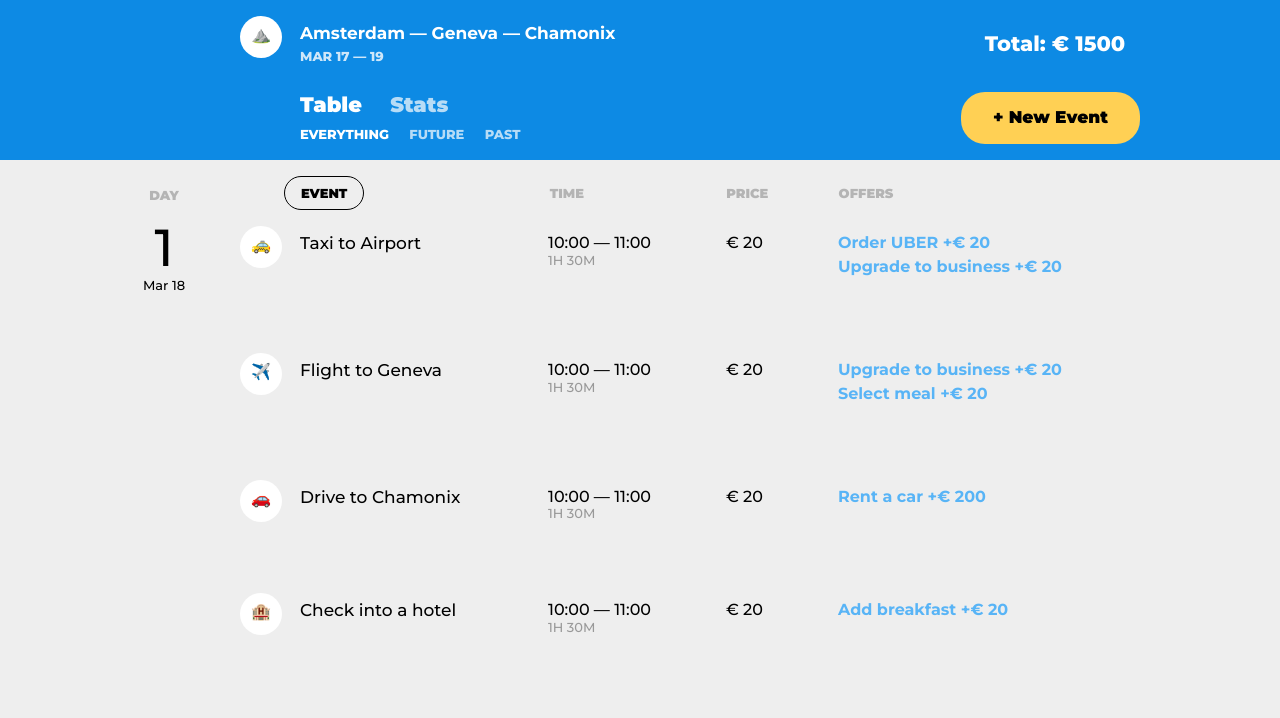
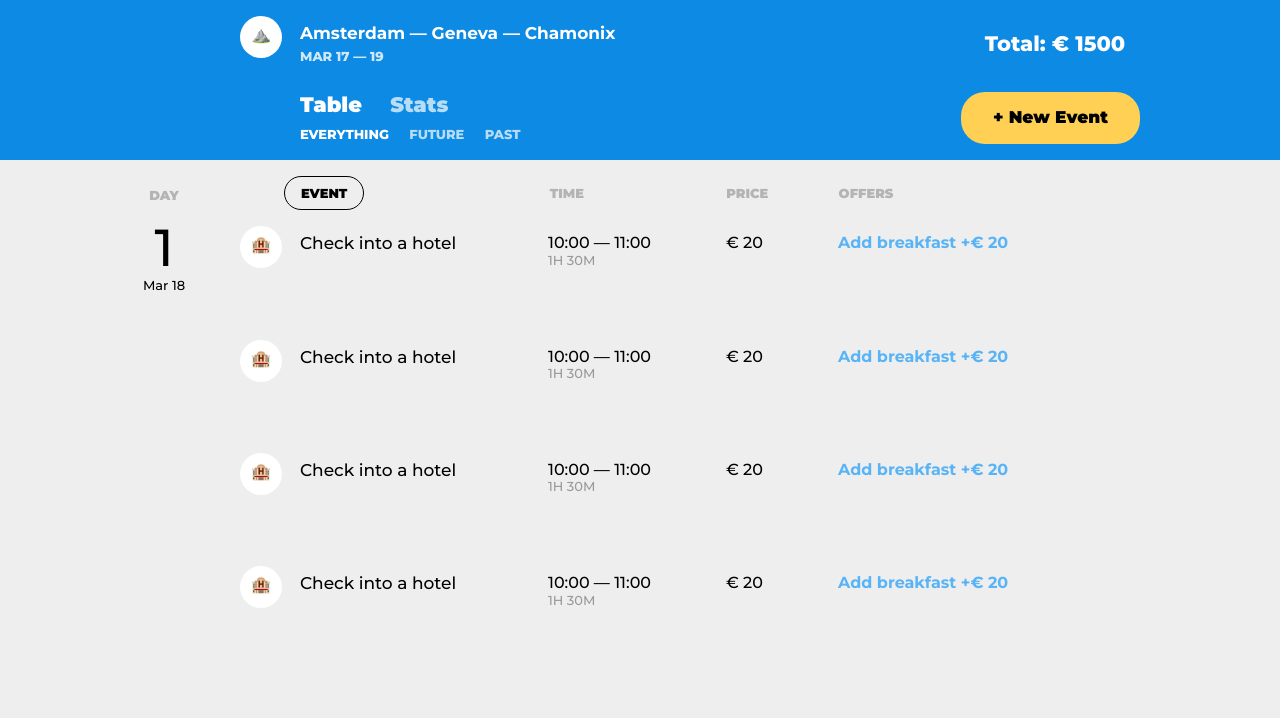
Before and after one commit to kripton-it/818053-big-trip-8, a website built with webpack: page public/index.html in a window 1280 px wide. Built offline with nearby package versions, Linux system fonts and the light colour scheme.

Commit message:
created get-filter and get-point modules

```diff
--- a/public/index.html
+++ b/public/index.html
@@ -28,14 +28,14 @@
         <a href="#stats" class="view-switch__item">Stats</a>
 
         <form class="trip-filter">
-          <input type="radio" id="filter-everything" name="filter" value="everything" checked>
+          <!-- <input type="radio" id="filter-everything" name="filter" value="everything" checked>
           <label class="trip-filter__item" for="filter-everything">Everything</label>
 
           <input type="radio" id="filter-future" name="filter" value="future">
           <label class="trip-filter__item" for="filter-future">Future</label>
 
           <input type="radio" id="filter-past"name="filter" value="past">
-          <label class="trip-filter__item" for="filter-past">Past</label>
+          <label class="trip-filter__item" for="filter-past">Past</label> -->
         </form>
       </nav>
 
@@ -68,7 +68,7 @@
       </article>
 
       <div class="trip-day__items">
-        <article class="trip-point">
+        <!-- <article class="trip-point">
           <i class="trip-icon">🚕</i>
           <h3 class="trip-point__title">Taxi to Airport</h3>
           <p class="trip-point__schedule">
@@ -129,7 +129,7 @@
               <button class="trip-point__offer">Add breakfast +&euro;&nbsp;20</button>
             </li>
           </ul>
-        </article>
+        </article> -->
       </div>
     </section>
   </section>
--- /dev/null
+++ b/src/get-filter.js
@@ -0,0 +1,9 @@
+export default ({caption, isChecked = false}) => {
+  const checkedAttribute = isChecked ? ` checked` : ``;
+  const value = caption.toLowerCase();
+  const idAttribute = `filter-${value}`;
+  return `
+  <input type="radio" id="${idAttribute}" name="filter" value="${value}"${checkedAttribute}>
+  <label class="trip-filter__item" for="${idAttribute}">${caption}</label>
+`;
+};
--- /dev/null
+++ b/src/get-point.js
@@ -0,0 +1,16 @@
+export default () => {
+  return `<article class="trip-point">
+  <i class="trip-icon">🏨</i>
+  <h3 class="trip-point__title">Check into a hotel</h3>
+  <p class="trip-point__schedule">
+    <span class="trip-point__timetable">10:00&nbsp;&mdash; 11:00</span>
+    <span class="trip-point__duration">1h 30m</span>
+  </p>
+  <p class="trip-point__price">&euro;&nbsp;20</p>
+  <ul class="trip-point__offers">
+    <li>
+      <button class="trip-point__offer">Add breakfast +&euro;&nbsp;20</button>
+    </li>
+  </ul>
+</article>`;
+};
--- a/src/main.js
+++ b/src/main.js
@@ -0,0 +1,40 @@
+import getRandomInteger from './utils.js';
+import getFilter from './get-filter.js';
+import getPoint from './get-point.js';
+
+const filters = [
+  {
+    caption: `everything`,
+    isChecked: true,
+  },
+  {
+    caption: `future`,
+  },
+  {
+    caption: `past`,
+  },
+];
+
+const pointsNumber = 4;
+const tripFilterElement = document.querySelector(`.trip-filter`);
+const tripDayElement = document.querySelector(`.trip-day__items`);
+
+// отрисовка фильтров
+tripFilterElement.insertAdjacentHTML(
+    `beforeend`,
+    filters.map((filter) => getFilter(filter)).reduce((acc, item) => acc + item, ``)
+);
+
+// отрисовка точек
+const fillDay = (number) => {
+  tripDayElement.insertAdjacentHTML(`beforeend`, getPoint().repeat(number));
+};
+fillDay(pointsNumber);
+
+// обработка кликов по фильтрам
+const tripFilterClickHandler = (evt) => {
+  evt.preventDefault();
+  tripDayElement.innerHTML = ``;
+  fillDay(getRandomInteger(1, 4));
+};
+tripFilterElement.addEventListener(`click`, tripFilterClickHandler);
--- /dev/null
+++ b/src/utils.js
@@ -0,0 +1 @@
+export default (min, max) => Math.floor(min + Math.random() * (max + 1 - min));
```
